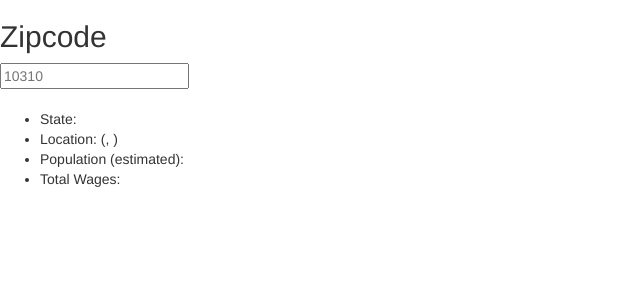
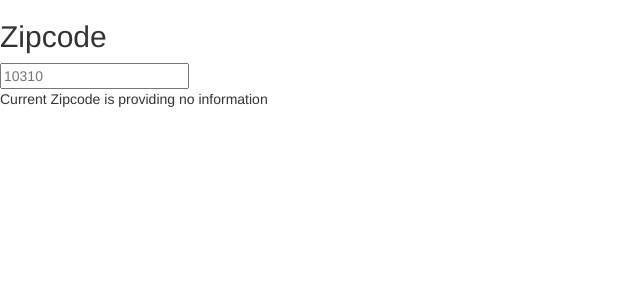
Before and after one commit to yosephAHMED/zip-search, a React (Create React App) app: page / in a window 1280 px wide. Shown: the top 300 px of the page, without its empty margins (0-640 px from the left). Built offline with nearby package versions, Linux system fonts and the light colour scheme.

Commit message:
Added conditional rendering to hide display information when a correct zipcode is not entered. Still missing a reset to initial state when an incorrect zipcode is entered after correct zipcode information is displayed.

```diff
--- a/src/components/ZipSearch.js
+++ b/src/components/ZipSearch.js
@@ -14,24 +14,31 @@ class ZipSearch extends Component {
             longitude: "",
             population: "",
             wages: "",
+
+            // showInfo is used in conditional rendering
+            showInfo: false,
         };
 
         this.handleChange = this.handleChange.bind(this);
     }
 
     handleChange(event) {
+        // changes state of zipCode according to user input
         this.setState({ zipCode: event.target.value });
     }
 
     componentDidUpdate() {
         if (this.state.zipCode.length !== 5) {
             // do nothing when zipCode is not 5 characters long (for performance)
-        } else {
+        }
+        else {
+            // when zipCode input is 5 characters, run the request
             axios.get("http://ctp-zip-api.herokuapp.com/zip/" + this.state.zipCode).then((response) => {
                 const data = response.data;
 
                 console.log(data);
 
+                // object to hold all the new assignments from API
                 const newZipSearchObj = {
                     stateName: data[0].State,
                     cityName: data[0].City,
@@ -40,8 +47,10 @@ class ZipSearch extends Component {
                     longitude: data[0].Long,
                     population: data[0].EstimatedPopulation,
                     wages: data[0].TotalWages,
+                    showInfo: true,
                 };
 
+                // changing state of variables according to API data
                 this.setState(newZipSearchObj);
             }).catch((err) => console.log(err));
         }
@@ -53,6 +62,8 @@ class ZipSearch extends Component {
                 <div className="zipcode">
                     <h2>Zipcode</h2>
                 </div>
+
+                {/* User input box for zipcode. Each entry triggers a state change */}
                 <input
                     className="zipcode_input"
                     type="text"
@@ -62,7 +73,10 @@ class ZipSearch extends Component {
                     onChange={this.handleChange.bind(this)}
                 />
 
-                <>
+                <div className="locationInfo">
+                    {/* if axios got the data then the information will be displayed, otherwise hide the li info */}
+                    {this.state.showInfo ?
+                        <div>
                             <h1>{this.state.locationText}</h1>
                             <ul>
                                 <li>State: {this.state.stateName}</li>
@@ -70,7 +84,11 @@ class ZipSearch extends Component {
                                 <li>Population (estimated): {this.state.population}</li>
                                 <li>Total Wages: {this.state.wages}</li>
                             </ul>
-                </>
+                        </div>
+                        // axios get condition was not met yet
+                        : <p>Current Zipcode is providing no information</p>
+                    }
+                </div>
 
             </>
         );
```
Lines whose indentation alone changed are shown as unchanged.
